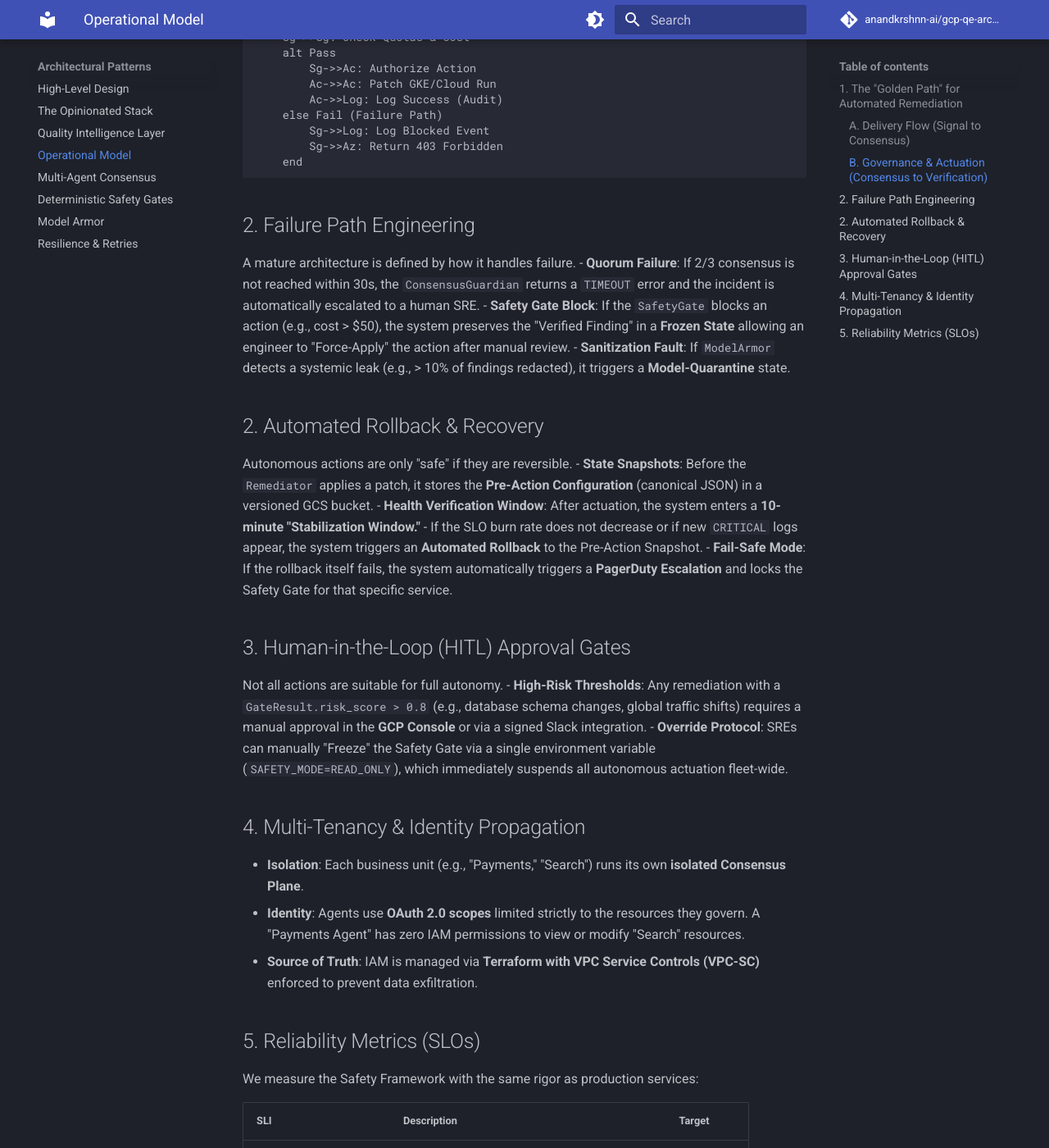
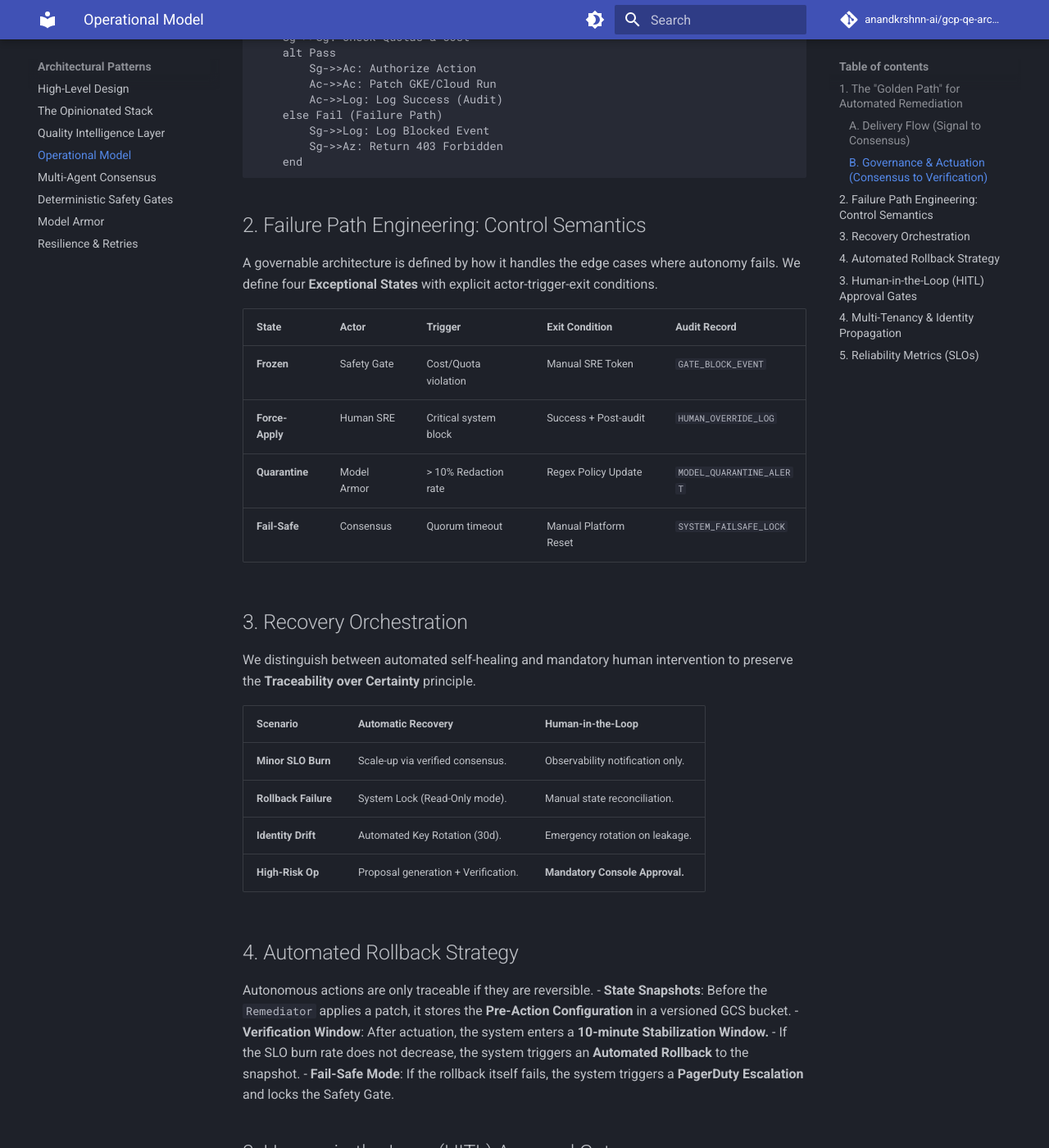
Before and after one commit to anandkrshnn-ai/gcp-qe-architecture, an MkDocs documentation site: the page built from docs/architecture/operational-model.md, in a window 1280 px wide and 1400 px high, scrolled down 953 px. Shown: the whole window at 82% size. Built offline with MkDocs 1.6.1 and Material for MkDocs 9.7.7, drawn with Linux system fonts in a browser that asks for light colours; comment, search, counter and statistics services are not loaded.

Commit message:
Hardening: Finalizing the 9.4+ Traceable Reference Architecture (v8.2.1)

````diff
--- a/docs/architecture/operational-model.md
+++ b/docs/architecture/operational-model.md
@@ -44,20 +44,35 @@ sequenceDiagram
     end
 ```
 
-## 2. Failure Path Engineering
+## 2. Failure Path Engineering: Control Semantics
 
-A mature architecture is defined by how it handles failure.
-- **Quorum Failure**: If 2/3 consensus is not reached within 30s, the `ConsensusGuardian` returns a `TIMEOUT` error and the incident is automatically escalated to a human SRE.
-- **Safety Gate Block**: If the `SafetyGate` blocks an action (e.g., cost > $50), the system preserves the "Verified Finding" in a **Frozen State** allowing an engineer to "Force-Apply" the action after manual review.
-- **Sanitization Fault**: If `ModelArmor` detects a systemic leak (e.g., > 10% of findings redacted), it triggers a **Model-Quarantine** state.
+A governable architecture is defined by how it handles the edge cases where autonomy fails. We define four **Exceptional States** with explicit actor-trigger-exit conditions.
 
-## 2. Automated Rollback & Recovery
+| State | Actor | Trigger | Exit Condition | Audit Record |
+| :--- | :--- | :--- | :--- | :--- |
+| **Frozen** | Safety Gate | Cost/Quota violation | Manual SRE Token | `GATE_BLOCK_EVENT` |
+| **Force-Apply** | Human SRE | Critical system block | Success + Post-audit | `HUMAN_OVERRIDE_LOG` |
+| **Quarantine** | Model Armor | > 10% Redaction rate | Regex Policy Update | `MODEL_QUARANTINE_ALERT` |
+| **Fail-Safe** | Consensus | Quorum timeout | Manual Platform Reset | `SYSTEM_FAILSAFE_LOCK` |
 
-Autonomous actions are only "safe" if they are reversible.
-- **State Snapshots**: Before the `Remediator` applies a patch, it stores the **Pre-Action Configuration** (canonical JSON) in a versioned GCS bucket.
-- **Health Verification Window**: After actuation, the system enters a **10-minute "Stabilization Window."**
-    - If the SLO burn rate does not decrease or if new `CRITICAL` logs appear, the system triggers an **Automated Rollback** to the Pre-Action Snapshot.
-- **Fail-Safe Mode**: If the rollback itself fails, the system automatically triggers a **PagerDuty Escalation** and locks the Safety Gate for that specific service.
+## 3. Recovery Orchestration
+
+We distinguish between automated self-healing and mandatory human intervention to preserve the **Traceability over Certainty** principle.
+
+| Scenario | Automatic Recovery | Human-in-the-Loop |
+| :--- | :--- | :--- |
+| **Minor SLO Burn** | Scale-up via verified consensus. | Observability notification only. |
+| **Rollback Failure** | System Lock (Read-Only mode). | Manual state reconciliation. |
+| **Identity Drift** | Automated Key Rotation (30d). | Emergency rotation on leakage. |
+| **High-Risk Op** | Proposal generation + Verification. | **Mandatory Console Approval.** |
+
+## 4. Automated Rollback Strategy
+
+Autonomous actions are only traceable if they are reversible.
+- **State Snapshots**: Before the `Remediator` applies a patch, it stores the **Pre-Action Configuration** in a versioned GCS bucket.
+- **Verification Window**: After actuation, the system enters a **10-minute Stabilization Window.**
+    - If the SLO burn rate does not decrease, the system triggers an **Automated Rollback** to the snapshot.
+- **Fail-Safe Mode**: If the rollback itself fails, the system triggers a **PagerDuty Escalation** and locks the Safety Gate.
 
 ## 3. Human-in-the-Loop (HITL) Approval Gates
 
````
Also changed, not shown: README.md (+4 -6 lines), docs/architecture/index.md (+2 -2 lines).
